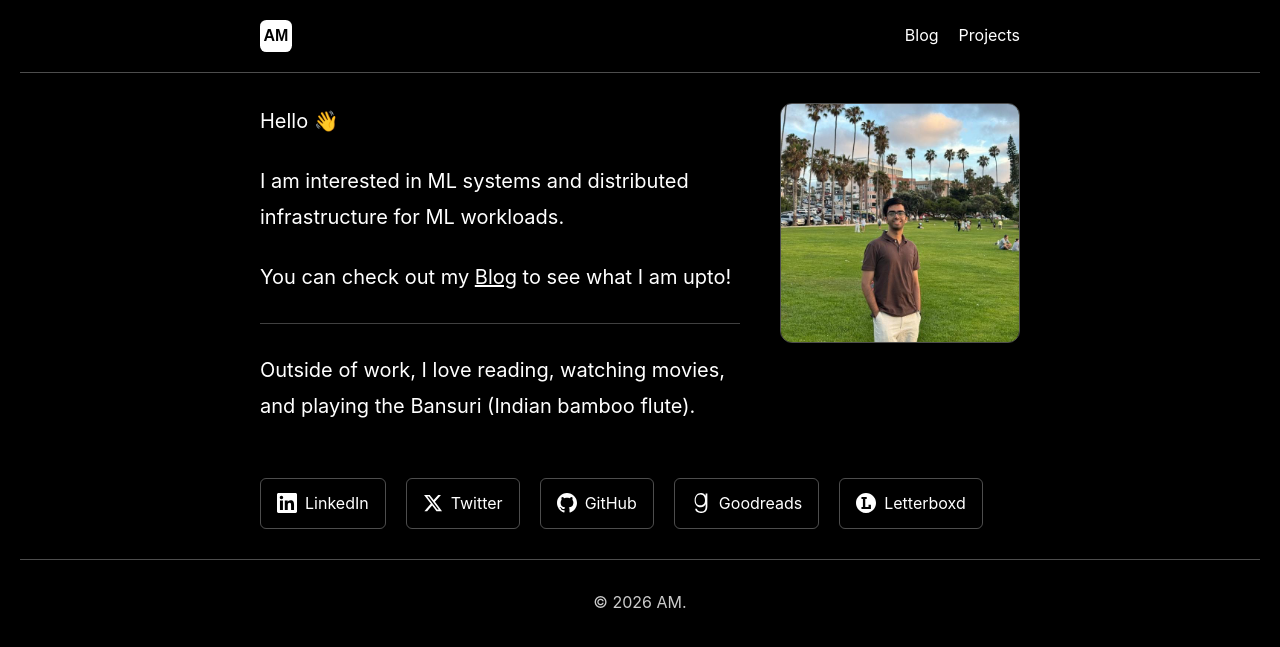
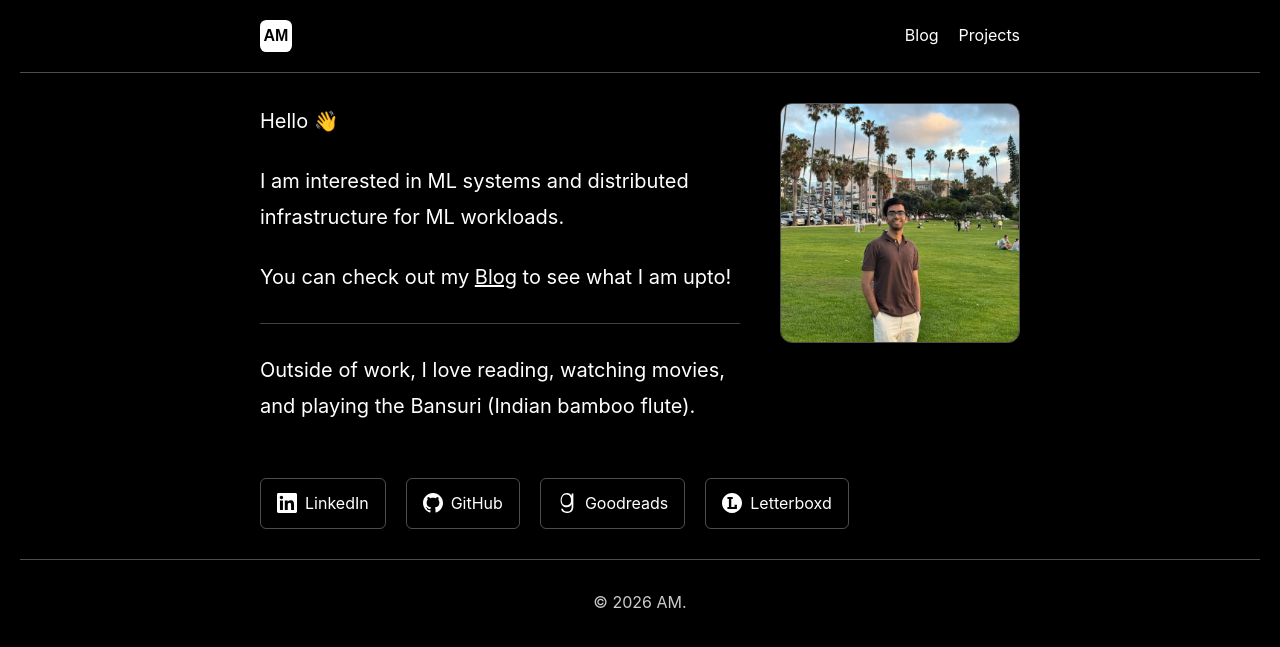
Before and after one commit to ADITYAMANDKE/adityamandke.github.io, a Jekyll site: the page built from index.html, in a window 1280 px wide. Shown: the top 647 px of the page. Built offline with Jekyll 4.4.1, drawn with Linux system fonts in a browser that asks for light colours.

Commit message:
Remove Twitter button from landing page

```diff
--- a/index.html
+++ b/index.html
@@ -30,12 +30,6 @@ title: Home
         </svg>
         LinkedIn
       </a>
-      <a href="https://x.com/AdityaMandke" target="_blank" rel="noopener noreferrer" class="social-link twitter">
-        <svg width="20" height="20" viewBox="0 0 24 24" fill="currentColor" xmlns="http://www.w3.org/2000/svg">
-          <path d="M18.244 2.25h3.308l-7.227 8.26 8.502 11.24H16.17l-5.214-6.817L4.99 21.75H1.68l7.73-8.835L1.254 2.25H8.08l4.713 6.231zm-1.161 17.52h1.833L7.084 4.126H5.117z"/>
-        </svg>
-        Twitter
-      </a>
       <a href="https://github.com/ADITYAMANDKE" target="_blank" rel="noopener noreferrer" class="social-link github">
         <svg width="20" height="20" viewBox="0 0 24 24" fill="currentColor" xmlns="http://www.w3.org/2000/svg">
           <path d="M12 0c-6.626 0-12 5.373-12 12 0 5.302 3.438 9.8 8.207 11.387.599.111.793-.261.793-.577v-2.234c-3.338.726-4.033-1.416-4.033-1.416-.546-1.387-1.333-1.756-1.333-1.756-1.089-.745.083-.729.083-.729 1.205.084 1.839 1.237 1.839 1.237 1.07 1.834 2.807 1.304 3.492.997.107-.775.418-1.305.762-1.604-2.665-.305-5.467-1.334-5.467-5.931 0-1.311.469-2.381 1.236-3.221-.124-.303-.535-1.524.117-3.176 0 0 1.008-.322 3.301 1.23.957-.266 1.983-.399 3.003-.404 1.02.005 2.047.138 3.006.404 2.291-1.552 3.297-1.23 3.297-1.23.653 1.653.242 2.874.118 3.176.77.84 1.235 1.911 1.235 3.221 0 4.609-2.807 5.624-5.479 5.921.43.372.823 1.102.823 2.222v3.293c0 .319.192.694.801.576 4.765-1.589 8.199-6.086 8.199-11.386 0-6.627-5.373-12-12-12z"/>
```
